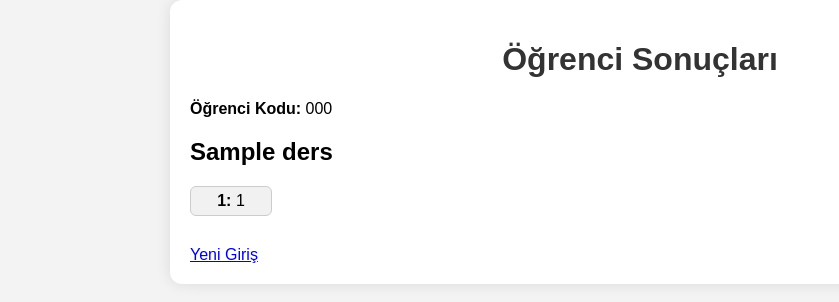
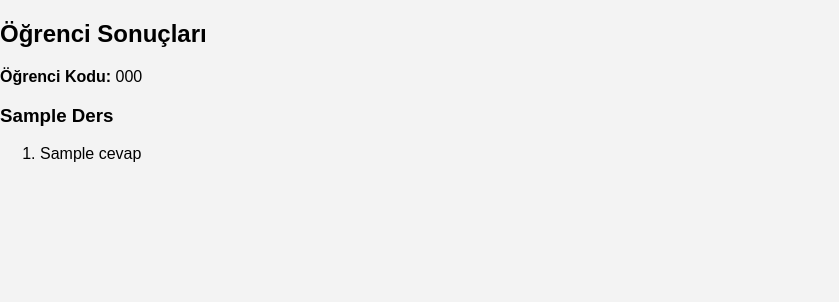
Before and after one commit to muratdeveli03/deneme-sinav-app, a Flask app: template templates/result.html in a window 1280 px wide. Shown: the top 302 px of the page, without its empty margins (0-839 px from the left). Run offline with Flask 3, Linux system fonts and the light colour scheme; the template is opened without the code that fills it: most values are stand-ins (such as "Sample title", 1, 10 or a date in 2020).

Commit message:
Update result.html

```diff
--- a/templates/result.html
+++ b/templates/result.html
@@ -2,29 +2,20 @@
 <html lang="tr">
 <head>
     <meta charset="UTF-8">
-    <title>Sonuçlar</title>
+    <title>Sonuç Sayfası</title>
     <link rel="stylesheet" href="{{ url_for('static', filename='style.css') }}">
 </head>
 <body>
-    <div class="container">
-        <h1>Öğrenci Sonuçları</h1>
-        <p><strong>Öğrenci Kodu:</strong> {{ code }}</p>
+    <h2>Öğrenci Sonuçları</h2>
+    <p><strong>Öğrenci Kodu:</strong> {{ code }}</p>
 
-        {% for ders, cevaplar in results.items() %}
-            <div class="ders-sonuc {{ ders }}">
-                <h2>{{ ders.capitalize() }}</h2>
-                <div class="cevaplar">
-                    {% for i in range(cevaplar|length) %}
-                        <span class="cevap">
-                            <strong>{{ i+1 }}:</strong>
-                            {{ cevaplar[i] if cevaplar[i] else "-" }}
-                        </span>
-                    {% endfor %}
-                </div>
-            </div>
-        {% endfor %}
-
-        <a href="{{ url_for('index') }}">Yeni Giriş</a>
-    </div>
+    {% for ders, cevaplar in results.items() %}
+        <h3>{{ ders|title }}</h3>
+        <ol>
+            {% for cevap in cevaplar %}
+                <li>{{ cevap }}</li>
+            {% endfor %}
+        </ol>
+    {% endfor %}
 </body>
 </html>
```
